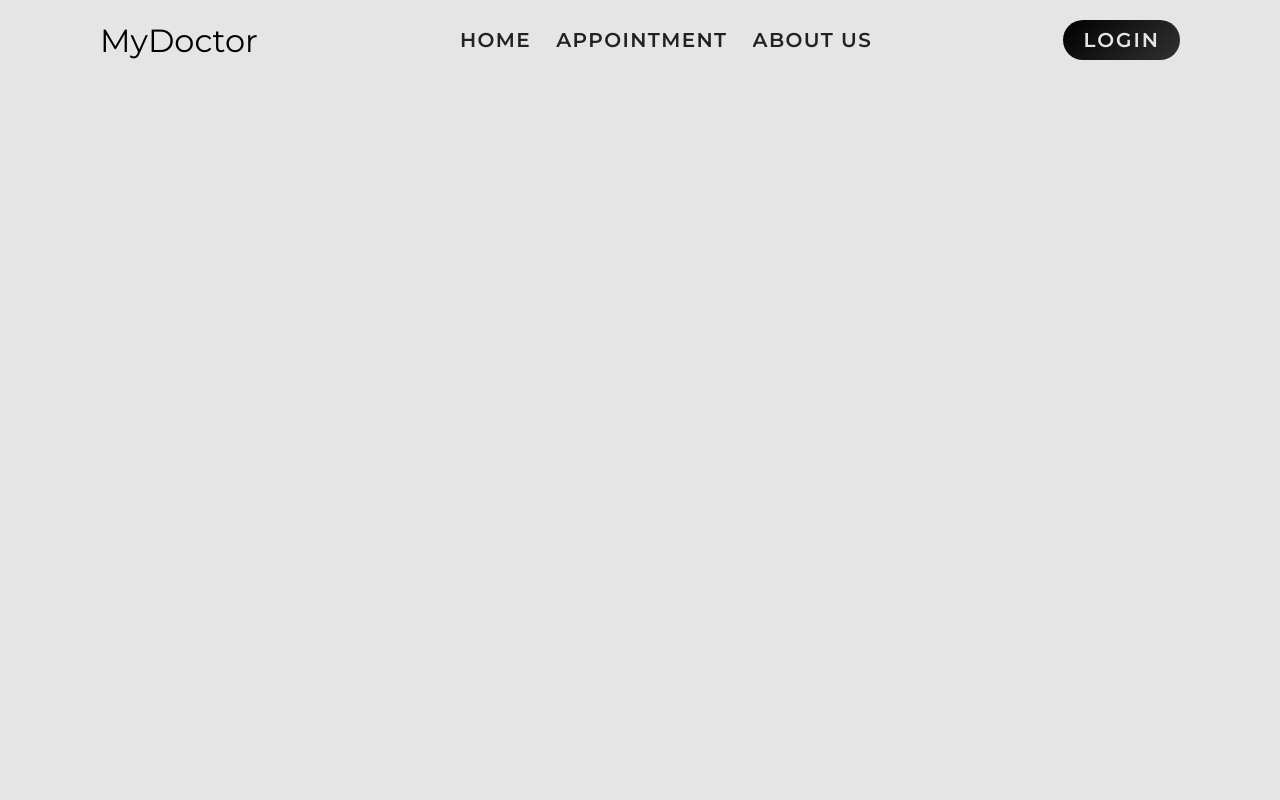
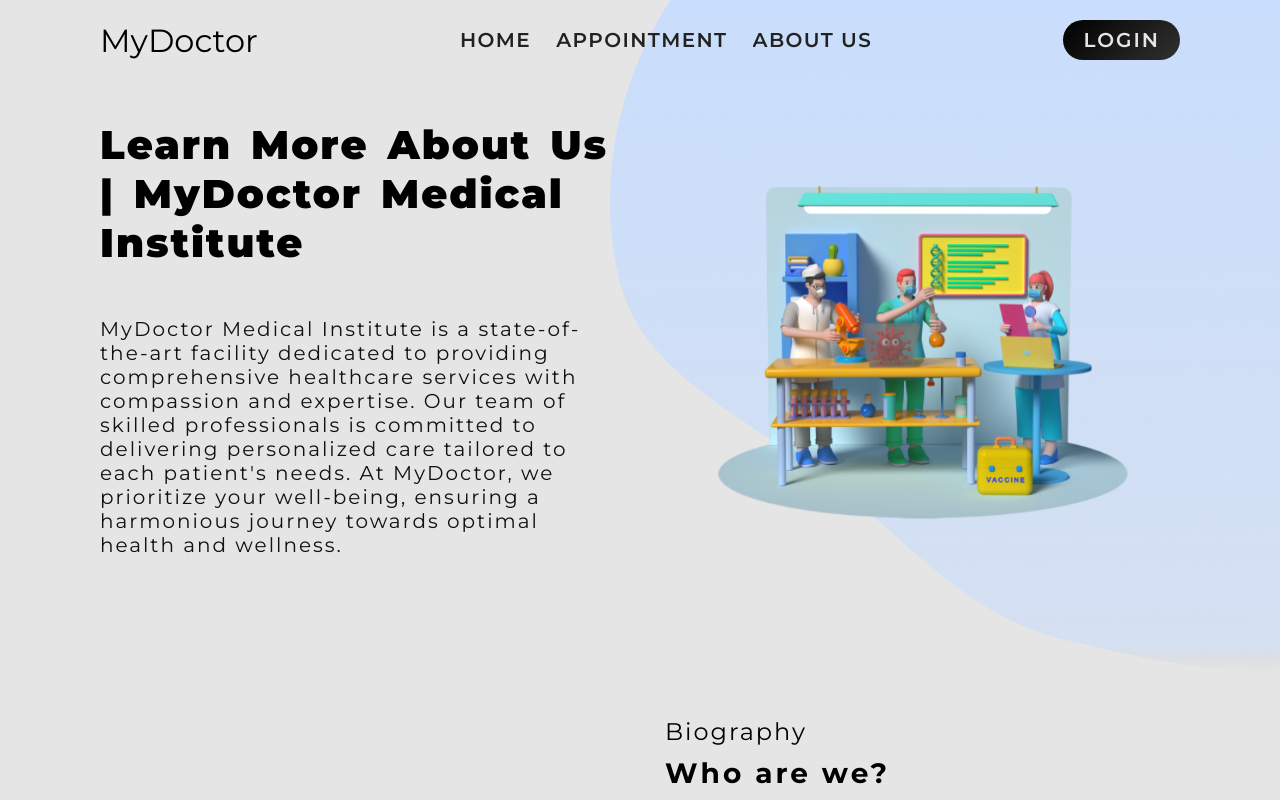
Before and after one commit to Chitra95/MERN_Online_Medical_Assistant, a React (Vite) app in the folder frontend/: page /about in a window 1280 px wide. Shown: the top 800 px of the page. Built offline with nearby package versions, Linux system fonts and the light colour scheme; no server answers.

Commit message:
add this file

```diff
--- a/frontend/src/pages/AboutUs.jsx
+++ b/frontend/src/pages/AboutUs.jsx
@@ -1,10 +1,13 @@
 import React from 'react'
+import Hero from "../components/Hero"
+import Biography from "../components/Biography"
 
 const AboutUs = () => {
   return (
-    <div>
-
-    </div>
+    <>
+      <Hero title={"Learn More About Us | MyDoctor Medical Institute"} imageUrl={"/about.png"}/>
+      <Biography imageUrl={"/whoweare.png"}/>
+    </>
   )
 }
 
```
